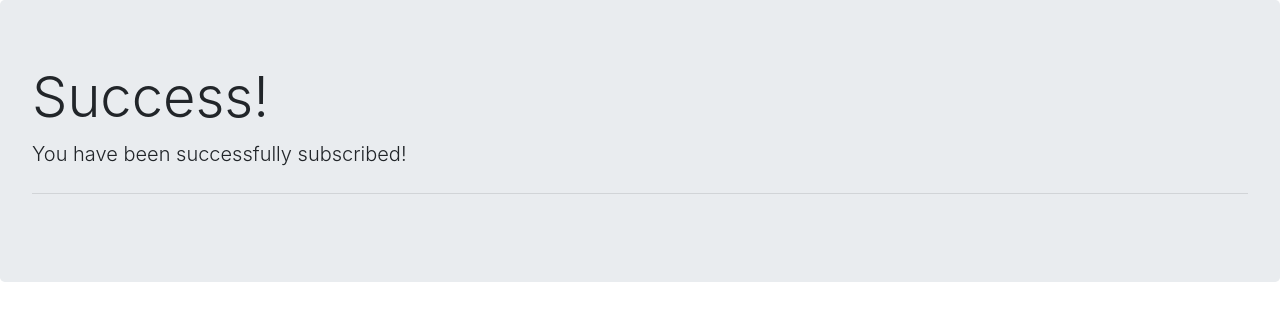
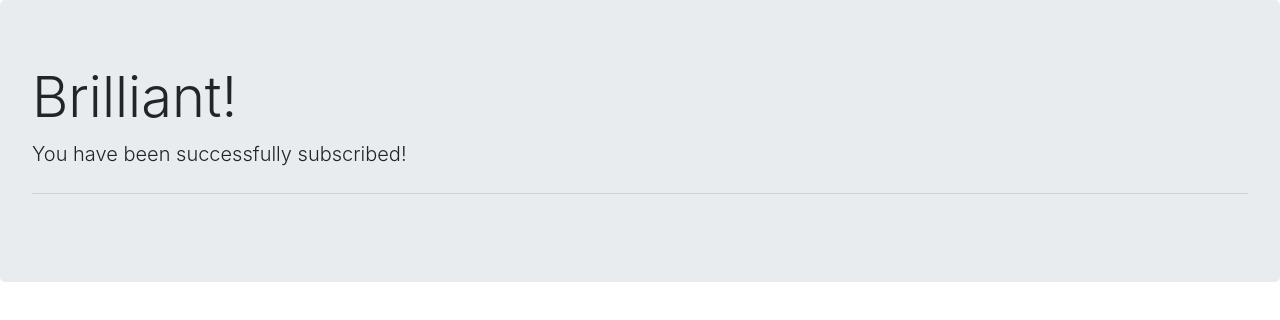
Before and after one commit to mehdilehmamy/mailchimpNodejs, a website: page success.html in a window 1280 px wide. Drawn offline with nearby package versions, Linux system fonts and the light colour scheme.

Commit message:
Simple Mailchimp Signup page using Mailchimp's API with nodeJS

```diff
--- a/success.html
+++ b/success.html
@@ -8,7 +8,7 @@
 </head>
 <body>
     <div class="jumbotron">
-        <h1 class="display-4">Success!</h1>
+        <h1 class="display-4">Brilliant!</h1>
         <p class="lead">You have been successfully subscribed!</p>
         <hr class="my-4">
       </div>
```
